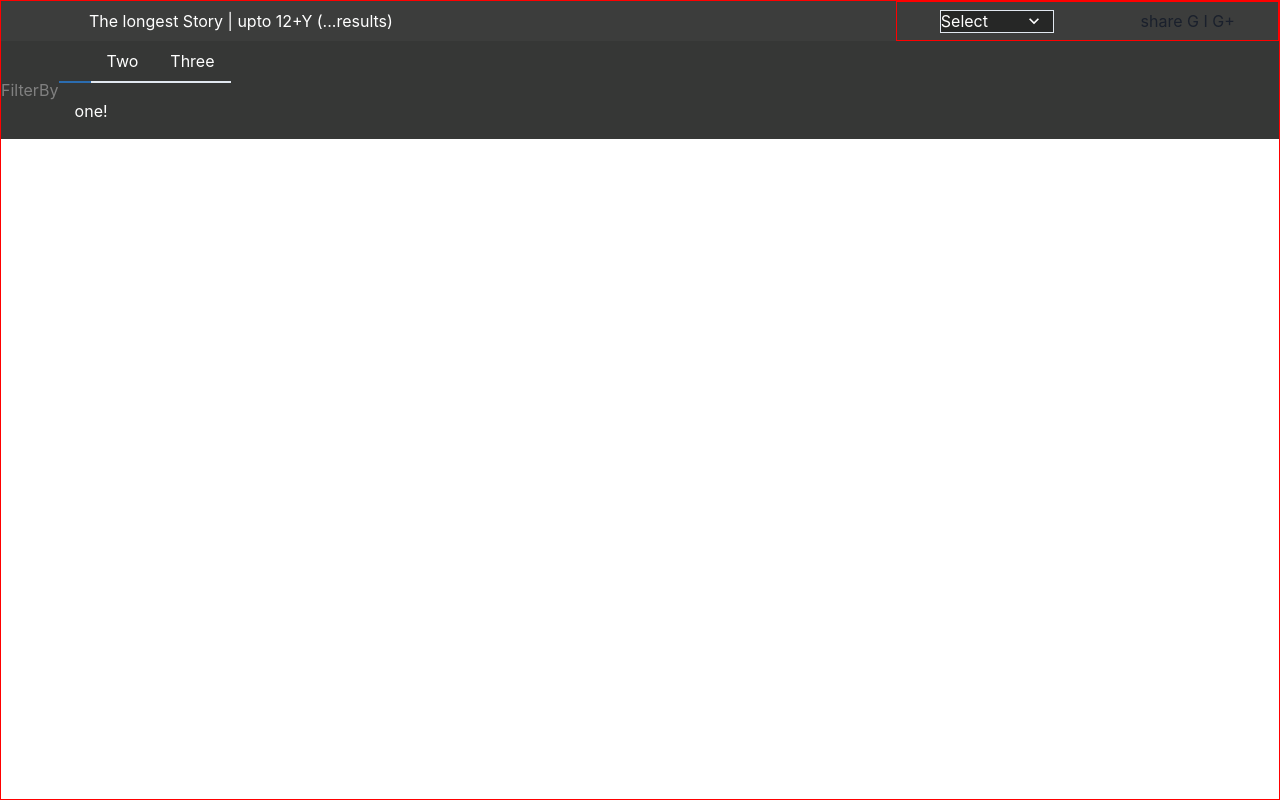
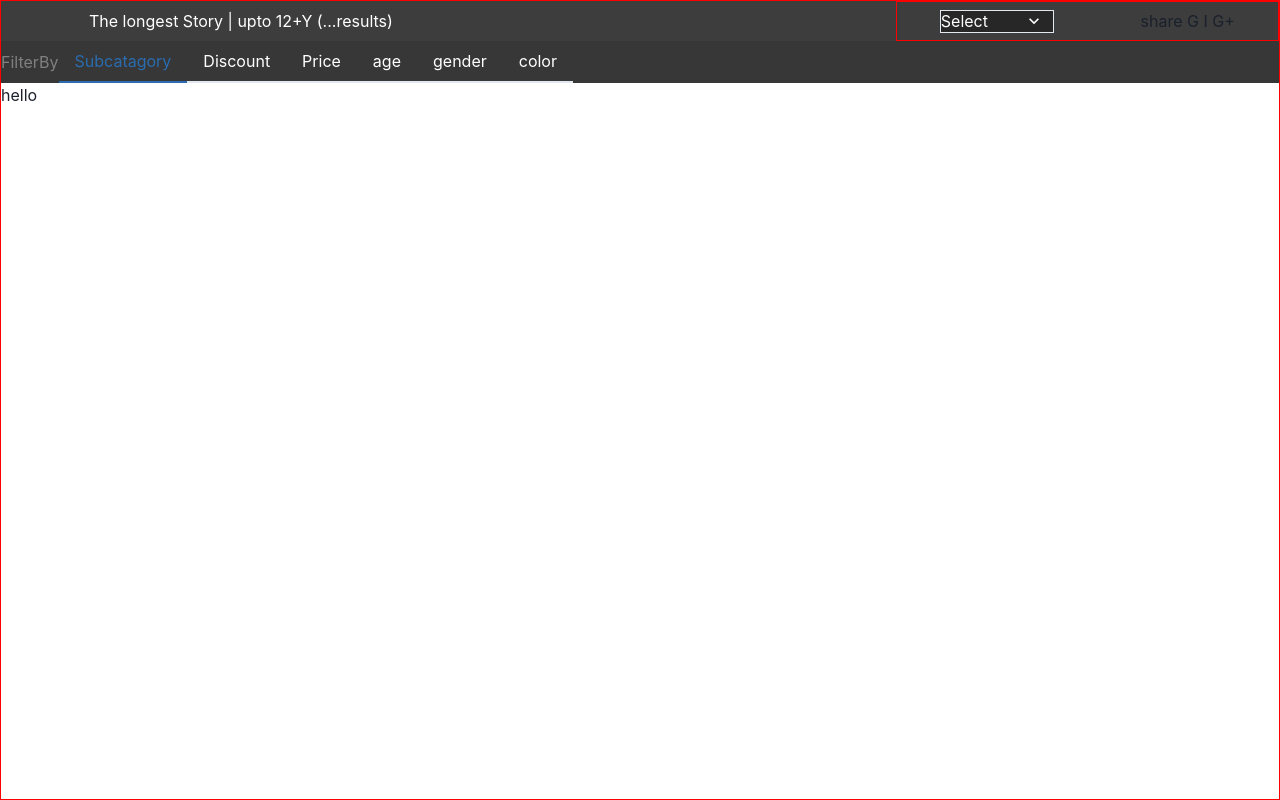
Before and after one commit to Codex-Swapnil1/Angel-Place, a React (Create React App) app in the folder Frontend/: page /product in a window 1280 px wide. Built offline with nearby package versions, Linux system fonts and the light colour scheme; no server answers.

Commit message:
day2_incomplete

```diff
--- a/Frontend/src/ProductPages_manmohan/ProductContainer.jsx
+++ b/Frontend/src/ProductPages_manmohan/ProductContainer.jsx
@@ -1,10 +1,11 @@
 import "./product.css";
-import { Box, Center, Select, Tab, TabList, TabPanel, TabPanels, Tabs, Text } from "@chakra-ui/react";
+import { Box, Center, HStack, Radio, Select, Tab, TabList, TabPanel, TabPanels, Tabs, Text } from "@chakra-ui/react";
 import { useState } from "react";
-const { log } = console;
+import SingleProductCard from "./SingleProductCard";
 
-export default function ProoductContainer(data) {
-  const [cn,setCn]=useState(1)
+
+export default function ProoductContainer() {
+  const [cn,setCn]=useState(0)
     const handelToggle=()=>{
 setCn(!cn)
     }
@@ -13,6 +14,7 @@ setCn(!cn)
     const selectChange=(e)=>{
  console.log(e.target.value)
     }
+
 
     return (
 
@@ -43,30 +45,79 @@ setCn(!cn)
             </Box>
           </Box>
         </Box>
-<Box className="filer" display={'flex'} bg="#363736"  alignItems={'center'} >
+<Box className="filer" display={'flex'} bg="#363736"  alignItems={'center'}  >
     <Box><Text color={'gray'} >FilterBy</Text></Box>
 
-    <Tabs color={'white'} >
-  <TabList>
-    <Tab></Tab>
-    <Tab>Two</Tab>
-    <Tab>Three</Tab>
+    <Tabs color={'white'}  >
+  <TabList onClick={handelToggle} >
+    <Tab>Subcatagory</Tab>
+    <Tab>Discount</Tab>
+    <Tab>Price</Tab>
+    <Tab>age</Tab>
+    <Tab>gender</Tab>
+    <Tab>color</Tab>
   </TabList>
 
-  <TabPanels>
-    <TabPanel>
-      <p>one!</p>
-    </TabPanel>
-    <TabPanel>
-      <p>two!</p>
-    </TabPanel>
-    <TabPanel>
-      <p>three!</p>
-    </TabPanel>
-  </TabPanels>
+ {
+  cn? <TabPanels>
+  <TabPanel border={'1px solid red'} >
+   <HStack spacing={3} >
+
+  <Box display={'flex'} gap={2} >
+    <Text fontSize={'1px'} >Bath Item</Text>
+  <input color="" type={'checkbox'} />
+  </Box>
+  <Box display={'flex'} gap={2} >
+    <Text fontSize={'1px'} >Shorts</Text>
+  <input type={'checkbox'} />
+  </Box>
+  <Box display={'flex'} gap={2} >
+    <Text fontSize={'1px'} >Skirts</Text>
+  <input type={'checkbox'} />
+  </Box>
+   </HStack>
+  </TabPanel>
+  <TabPanel>
+  <HStack spacing={3} >
+
+  <Box display={'flex'} gap={2} >
+    <Text fontSize={'1px'} >20-30%</Text>
+  <input type={'checkbox'} />
+  </Box>
+  <Box display={'flex'} gap={2} >
+    <Text fontSize={'1px'} >30-40%</Text>
+  <input type={'checkbox'} />
+  </Box>
+  <Box display={'flex'} gap={2} >
+    <Text fontSize={'1px'} >above 40%</Text>
+  <input  type={'checkbox'} />
+  </Box>
+   </HStack>
+  </TabPanel>
+  <TabPanel>
+  <HStack spacing={3} >
+
+  <Box display={'flex'} gap={2} >
+    <Text fontSize={'1px'} >250-500</Text>
+  <input type={'checkbox'} />
+  </Box>
+  <Box display={'flex'} gap={2} >
+    <Text fontSize={'1px'} >500-800</Text>
+  <input type={'checkbox'} />
+  </Box>
+  <Box display={'flex'} gap={2} >
+    <Text fontSize={'1px'} >800-above</Text>
+  <input type={'checkbox'} />
+  </Box>
+   </HStack>
+  </TabPanel>
+</TabPanels>:null
+ }
 </Tabs>
 
 </Box>
+
+ <SingleProductCard/>
 
 
       </Box>
--- a/Frontend/src/ProductPages_manmohan/ProductPage.jsx
+++ b/Frontend/src/ProductPages_manmohan/ProductPage.jsx
@@ -16,11 +16,6 @@ export default function ProductPage(){
     })
 
 
-    useEffect(()=>{
-
-        dispatch(getprData())
-
-    },[])
 
 
 
--- /dev/null
+++ b/Frontend/src/ProductPages_manmohan/SingleProductCard.jsx
@@ -0,0 +1,28 @@
+
+import{Box,Image,Text} from "@chakra-ui/react"
+import { useEffect } from "react"
+import { useDispatch, useSelector } from "react-redux"
+import { getprData } from "../Redux/App/action"
+
+export default function SingleProductCard(){
+
+    const dispatch=useDispatch()
+
+    useEffect(()=>{
+
+        dispatch(getprData())
+
+    },[])
+    const data=useSelector((store)=>store.Appreducer.data)
+
+    console.log(data.id)
+
+    return <>
+    <Box>
+        <Box >
+           <Image src={data.thumbnailUrl} />
+           <Text>hello</Text>
+        </Box>
+    </Box>
+    </>
+}
--- a/Frontend/src/ProductPages_manmohan/product.css
+++ b/Frontend/src/ProductPages_manmohan/product.css
@@ -32,3 +32,11 @@
 .hide-div{
     display: none   ;
 }
+
+/* //singlecard */
+
+
+.single-card{
+    display: grid;
+    grid-template-columns: repeat(3,1fr);
+}
```
Also changed, not shown: Frontend/src/App.js (line endings or trailing spaces).
